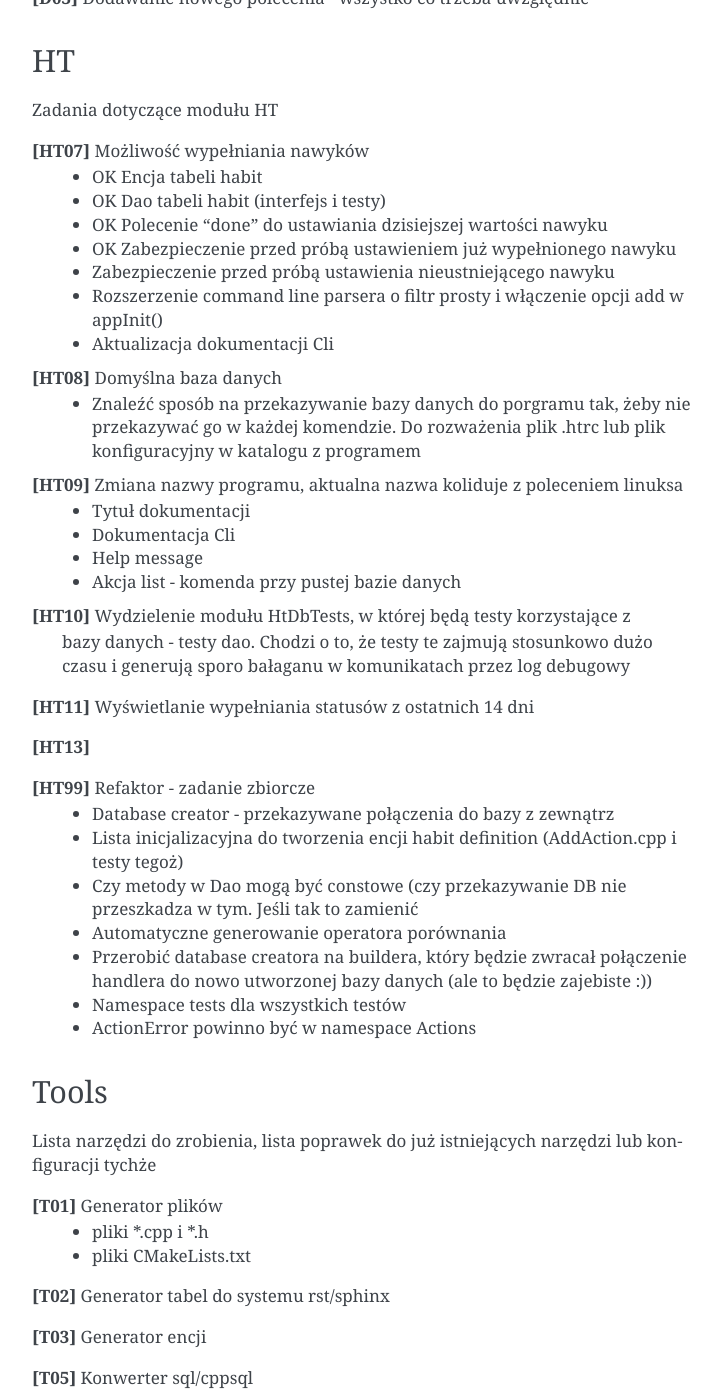
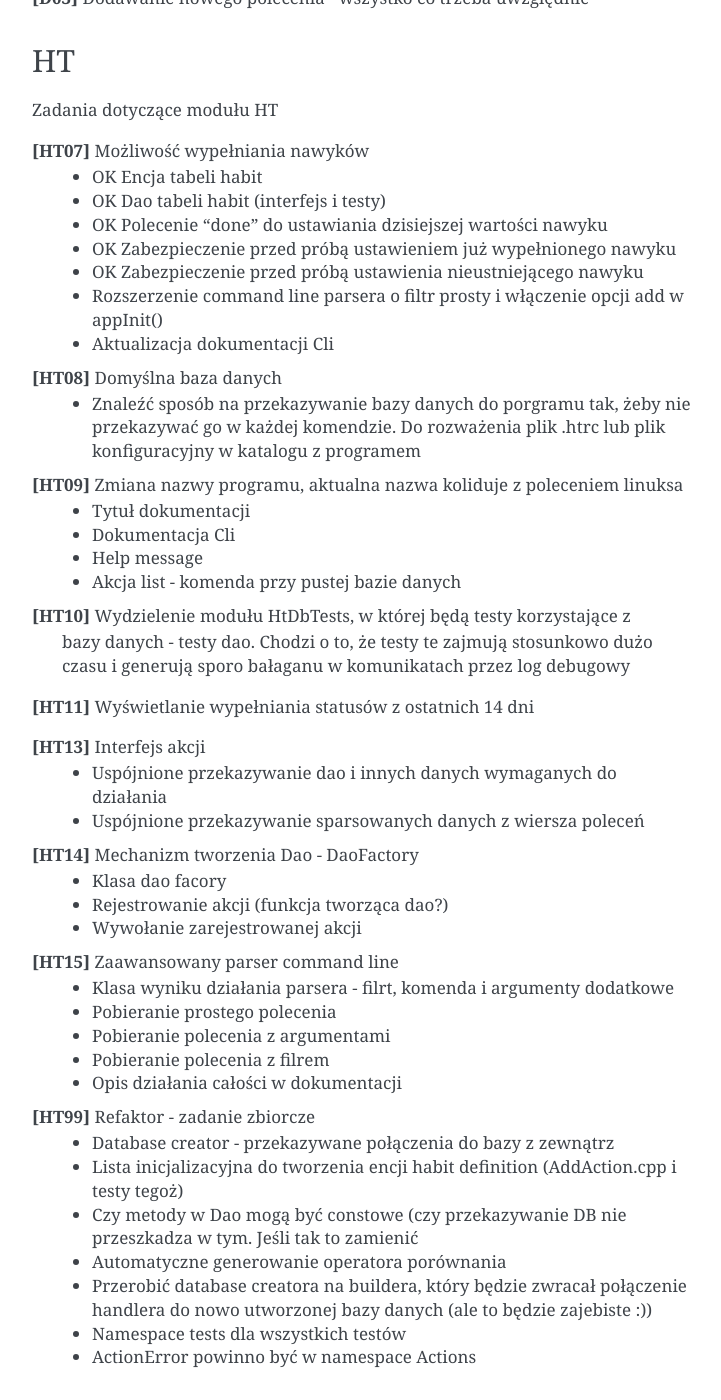
Before and after one commit to minescias/HabitTacker, a Sphinx documentation site: the page built from Documentation/source/Tasks.rst, in a window 1280 px wide and 1400 px high, scrolled down 1273 px. Shown: the whole window, without its empty margins (388-1109 px from the left). Built offline with Sphinx 7.4.7, drawn with Linux system fonts in a browser that asks for light colours.

Commit message:
DoneAction - ensure that habit exist before setting done

```diff
--- a/Documentation/source/Tasks.rst
+++ b/Documentation/source/Tasks.rst
@@ -60,7 +60,7 @@ Zadania dotyczące modułu HT
  *  OK Dao tabeli habit (interfejs i testy)
  *  OK Polecenie "done" do ustawiania dzisiejszej wartości nawyku
  *  OK Zabezpieczenie przed próbą ustawieniem już wypełnionego nawyku
- *  Zabezpieczenie przed próbą ustawienia nieustniejącego nawyku
+ *  OK Zabezpieczenie przed próbą ustawienia nieustniejącego nawyku
  *  Rozszerzenie command line parsera o filtr prosty i włączenie opcji add w
     appInit()
  *  Aktualizacja dokumentacji Cli
@@ -82,7 +82,21 @@ Zadania dotyczące modułu HT
 
 **[HT11]** Wyświetlanie wypełniania statusów z ostatnich 14 dni
 
-**[HT13]**
+**[HT13]** Interfejs akcji
+ *  Uspójnione przekazywanie dao i innych danych wymaganych do działania
+ *  Uspójnione przekazywanie sparsowanych danych z wiersza poleceń
+
+**[HT14]** Mechanizm tworzenia Dao - DaoFactory
+ *  Klasa dao facory
+ *  Rejestrowanie akcji (funkcja tworząca dao?)
+ *  Wywołanie zarejestrowanej akcji
+
+**[HT15]** Zaawansowany parser command line
+ *  Klasa wyniku działania parsera - filrt, komenda i argumenty dodatkowe
+ *  Pobieranie prostego polecenia
+ *  Pobieranie polecenia z argumentami
+ *  Pobieranie polecenia z filrem
+ *  Opis działania całości w dokumentacji
 
 **[HT99]** Refaktor - zadanie zbiorcze
  *  Database creator - przekazywane połączenia do bazy z zewnątrz
```
Also changed, not shown: 3 other files.
